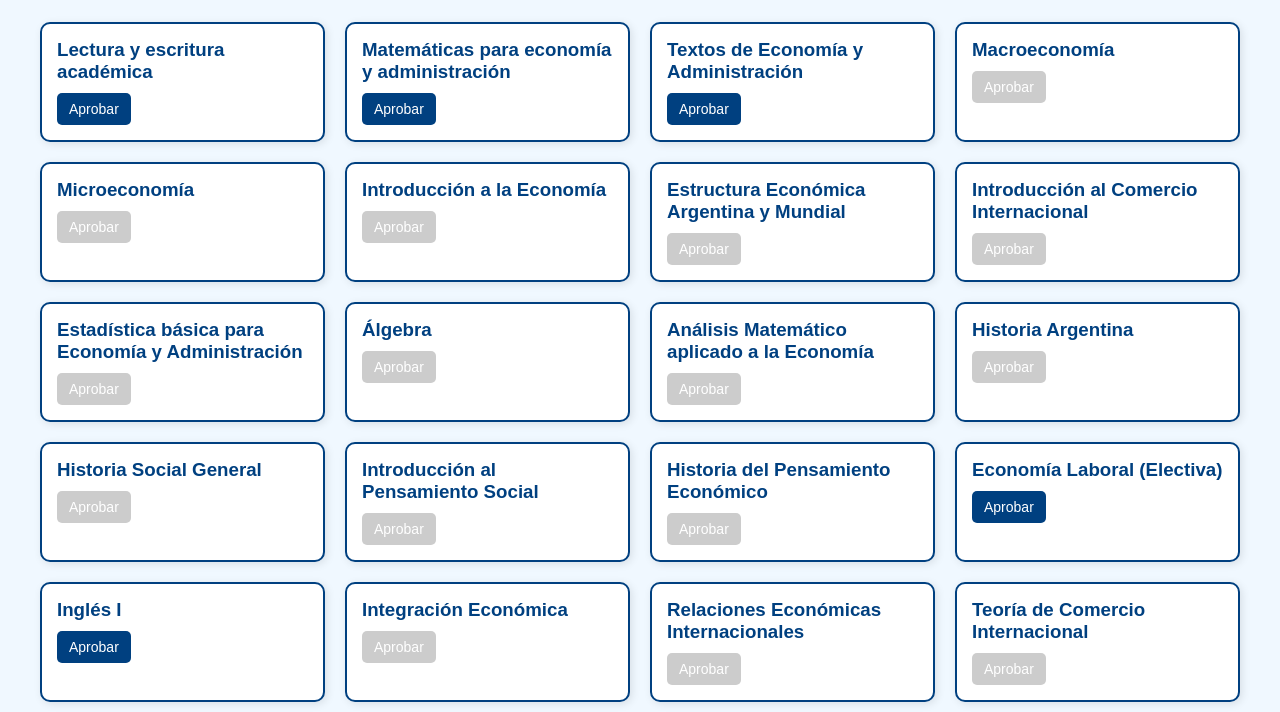
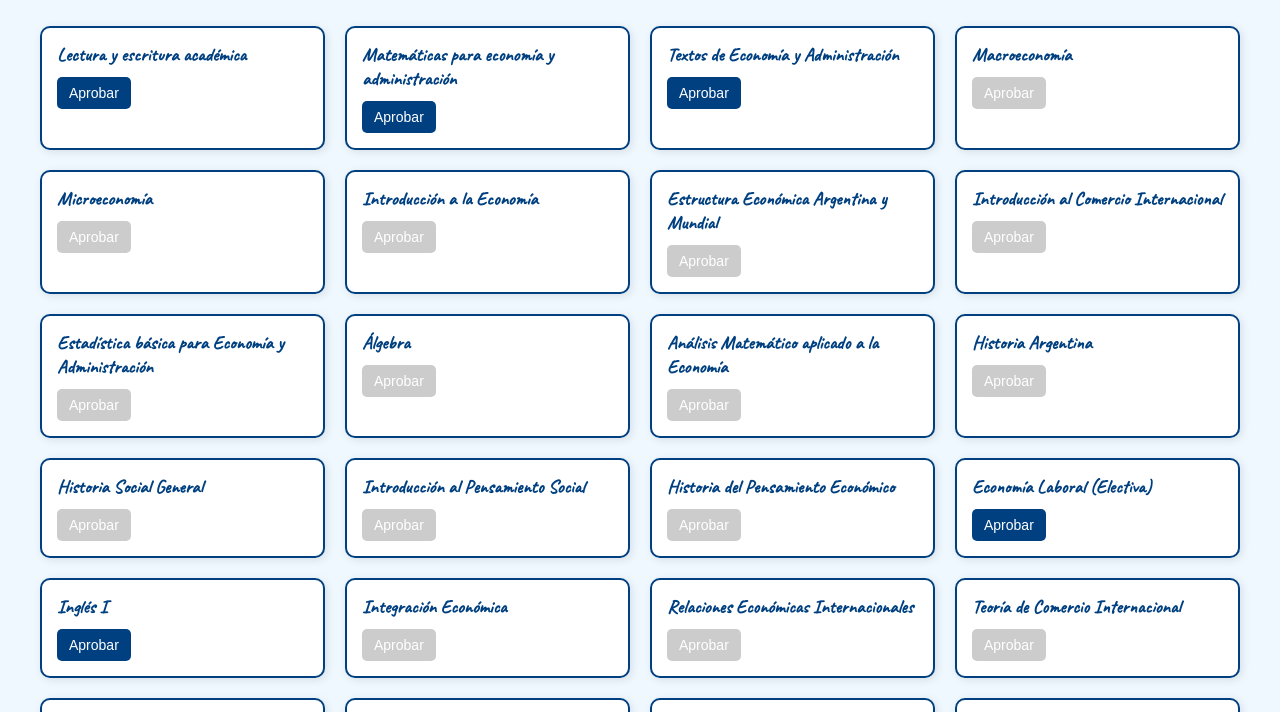
Before and after one commit to Melisa270702/Lic.ComercioInter, a plain HTML site: page index.html in a window 1280 px wide. Shown: the part 98-810 px from the top of the page. Drawn offline with Linux system fonts and the light colour scheme.

Commit message:
Update index.html

```diff
--- a/index.html
+++ b/index.html
@@ -4,6 +4,7 @@
   <meta charset="UTF-8">
   <meta name="viewport" content="width=device-width, initial-scale=1.0">
   <title>Malla Curricular Interactiva</title>
+  <link href="https://fonts.googleapis.com/css2?family=Caveat&display=swap" rel="stylesheet">
   <link rel="stylesheet" href="estilos.css">
 </head>
 <body>
```
